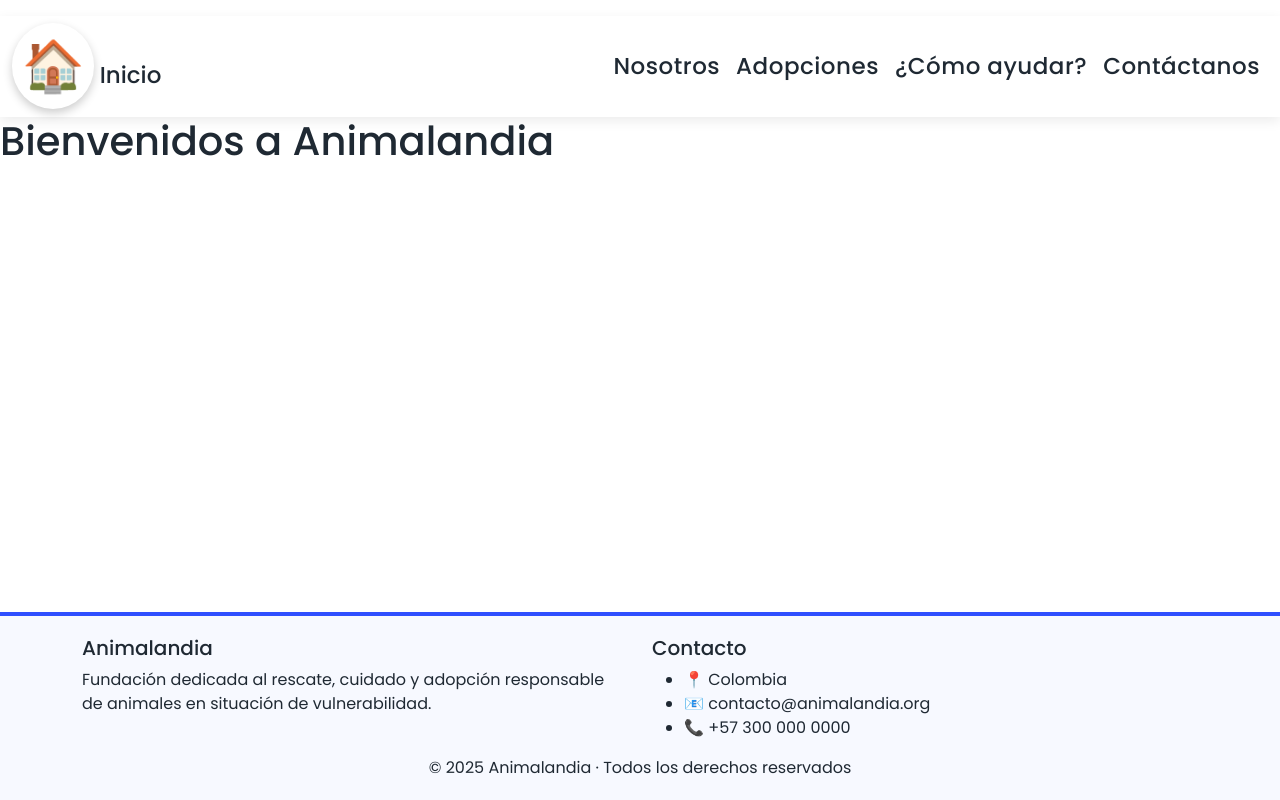
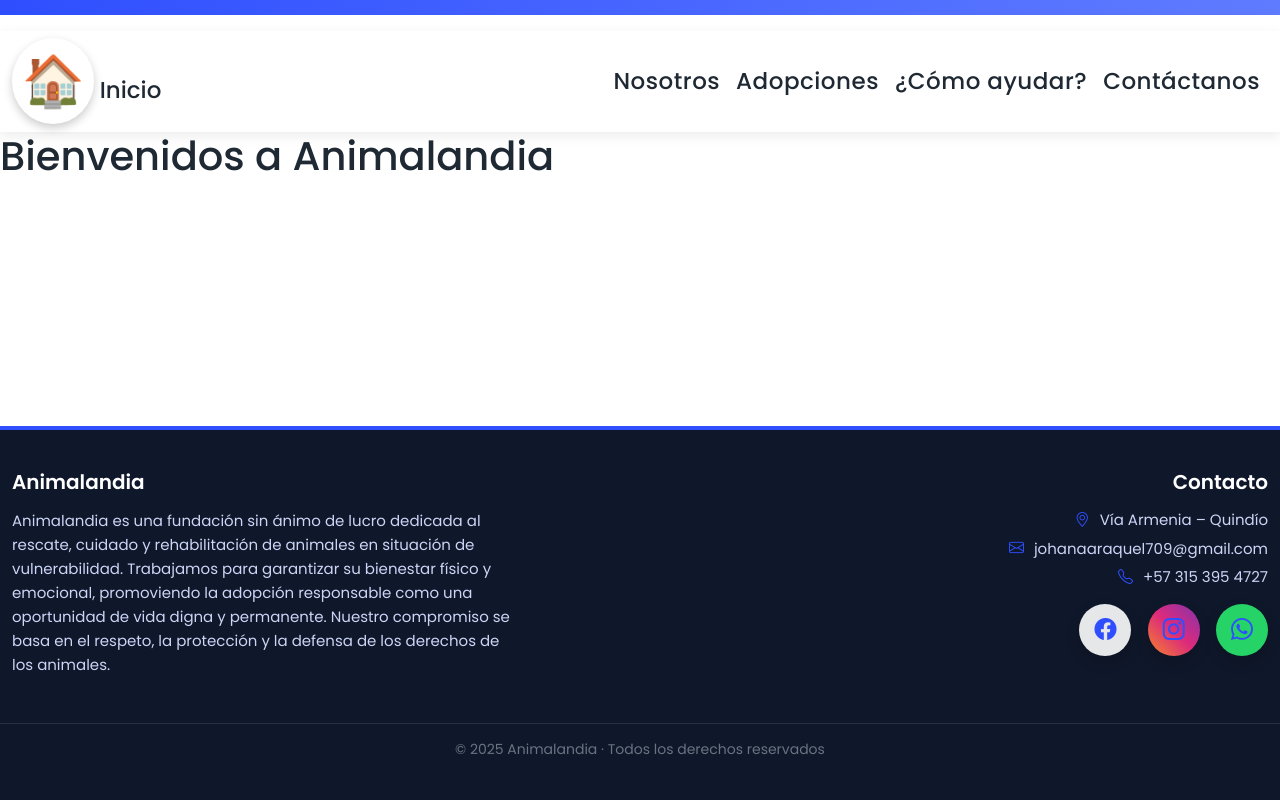
Before and after one commit to kthryn1995/Animalandia-Web, a PHP site: page / in a window 1280 px wide. Run offline with PHP 8.4, Linux system fonts and the light colour scheme.

Commit message:
se agrega el footer y se mejora detalles del template, agregando mejores en css

```diff
--- a/src/CSS/main.css
+++ /dev/null
@@ -1,126 +0,0 @@
-:root {
-    --color-principal: #2f4fff;   /* azul principal */
-    --color-secundario: #5f7cff;  /* azul más suave */
-    --color-fondo: #f7f9ff;       /* fondo claro */
-    --color-texto: #1f2933;       /* texto */
-}
-
-/*tipografia*/
-body {
-    font-family: 'Poppins', sans-serif;
-    color: var(--color-texto);
-
-
-_____________________________________________________
-
-/*Barra inicial de la pagina */
-.top-bar {
-    height: 15px;
-    background: linear-gradient(
-        to right,
-        var(--color-principal),
-        var(--color-secundario)
-    );
-}/
-
-
-}
-/*Navbar (fondo, altura, sombra)*/
-.navbar {
-    background-color: white;
-    padding: 8px 0;
-    box-shadow: 0 4px 12px rgba(0,0,0,0.08);
-}
-
-
-
-/*Links del menú*/
-.navbar .nav-link {
-    font-family: 'Poppins', sans-serif;
-    font-size: 23px;
-    font-weight: 500;
-    color: var(--color-texto) !important;
-    letter-spacing: 0.5px;
-}
-
-.navbar .nav-link::after {
-    content: "";
-    position: absolute;
-    left: 0;
-    bottom: -6px;
-    width: 0;
-    height: 3px;
-    background-color: var(--color-principal);
-    transition: width 0.3s ease;
-    border-radius: 2px;
-}
-
-.navbar .nav-link:hover::after {
-    width: 100%;
-}
-
-
-
-/*css para la casita de inicio*/
-
-.home-emoji {
-    font-size: 50px;
-    background-color: var(--color-fondocolor-fondo);
-    color: white;
-    padding: 8px 10px;
-    border-radius: 50%;
-    box-shadow: 0 4px 10px rgba(0,0,0,0.2);
-    transition: 0.3s;
-}
-
-.home-emoji:hover {
-    background-color: var(--color-secundario);
-    transform: scale(1.1);
-}
-
-
-.home-text {
-    font-size: 23px;
-    font-weight: 500;
-    color: var(--color-texto);
-}
-
-
-/*Ajuste para móvil- ocultarlo*/
-@media (max-width: 576px) {
-    .home-text {
-        display: none;
-    }
-}
-
-/*Ajuste para el footer*/
-.footer {
-    background-color: var(--color-fondo);
-    border-top: 1px solid #e0e4ff;
-    padding: 20px 0;
-    margin-top: 60px;
-}
-.footer {
-    border-top: 4px solid var(--color-principal);
-}
-.footer-text {
-    font-size: 14px;
-    color: #6b7280;
-    margin: 0;
-}
-
-
-
- /* para que el footer baje*/
-html, body {
-    height: 100%;
-}
-
-body {
-    display: flex;
-    flex-direction: column;
-}
-
-.contenido {
-    flex: 1;
-}
--- /dev/null
+++ b/src/css/templates.css
@@ -0,0 +1,294 @@
+
+/* ===============================
+   VARIABLES GENERALES
+   =============================== */
+
+
+   :root {
+    --color-principal: #2f4fff;   /* azul principal */
+    --color-secundario: #5f7cff;  /* azul más suave */
+    --color-fondo: #f7f9ff;       /* fondo claro */
+    --color-texto: #1f2933;       /* texto */
+}
+/* ===============================
+ESTILOS GENERALES
+=============================== */
+
+
+body {
+    font-family: 'Poppins', sans-serif;
+    color: var(--color-texto);
+/*Barra inicial de la pagina */
+.top-bar {
+    height: 15px;
+    background: linear-gradient(
+        to right,
+        var(--color-principal),
+        var(--color-secundario)
+    );
+}/
+
+/* ===============================
+   NAVBAR PÚBLICO
+   =============================== */
+
+
+}
+/*Navbar (fondo, altura, sombra)*/
+.navbar {
+    background-color: white;
+    padding: 8px 0;
+    box-shadow: 0 4px 12px rgba(0,0,0,0.08);
+}
+
+
+
+/*Links del menú*/
+.navbar .nav-link {
+    font-family: 'Poppins', sans-serif;
+    font-size: 23px;
+    font-weight: 500;
+    color: var(--color-texto) !important;
+    letter-spacing: 0.5px;
+}
+
+/* Navbar con línea animada inferior */
+.navbar {
+    position: relative;
+}
+
+/* Línea oculta */
+.navbar::after {
+    content: "";
+    position: absolute;
+    bottom: 0;
+    left: 0;
+    width: 0;
+    height: 3px;
+    background: linear-gradient(
+        to right,
+        var(--color-principal),
+        var(--color-secundario)
+    );
+    transition: width 0.4s ease;
+}
+
+/* Al pasar el mouse por TODO el nav */
+.navbar:hover::after {
+    width: 100%;
+}
+
+
+
+
+/* ===============================
+   Casita del inicio
+   =============================== */
+
+.home-emoji {
+    font-size: 50px;
+    background-color: var(--color-fondocolor-fondo);
+    color: white;
+    padding: 8px 10px;
+    border-radius: 50%;
+    box-shadow: 0 4px 10px rgba(0,0,0,0.2);
+    transition: 0.3s;
+}
+
+.home-emoji:hover {
+    background-color: var(--color-secundario);
+    transform: scale(1.1);
+}
+
+
+.home-text {
+    font-size: 23px;
+    font-weight: 500;
+    color: var(--color-texto);
+}
+
+
+/*Ajuste para móvil- ocultarlo*/
+@media (max-width: 576px) {
+    .home-text {
+        display: none;
+    }
+}
+
+
+
+
+/*Ajuste para el footer*/
+/* ===============================
+   FOOTER PÚBLICO
+   =============================== */
+
+.footer {
+    background-color: var(--color-fondo);
+    border-top: 4px solid var(--color-principal);
+    padding: 40px 0 20px;
+    margin-top: 60px;
+}
+
+.footer-container {
+    max-width: 500%; /* controla lo ancho visual */
+}
+
+.footer-title {
+    font-weight: 800;
+    margin-bottom: 12px;
+}
+
+.footer-desc {
+    font-size: 15px;
+    line-height: 1.6;
+    color: #4b5563;
+}
+
+.footer-contact {
+    list-style: none;
+    padding: 0;
+    margin-bottom: 10px;
+}
+
+.footer-contact li {
+    margin-bottom: 6px;
+    font-size: 15px;
+}
+
+.footer-contact i {
+    color: var(--color-principal);
+    margin-right: 6px;
+}
+
+.footer-social a {
+    font-size: 22px;
+    margin-left: 12px;
+    color: var(--color-principal);
+    transition: 0.3s;
+}
+
+.footer-social a:hover {
+    color: var(--color-secundario);
+    transform: scale(1.1);
+}
+
+.footer-bottom {
+    margin-top: 30px;
+    font-size: 14px;
+    color: #6b7280;
+}
+
+/* ===============================
+   fOOTER-DARK
+   =============================== */
+
+.footer-dark {
+    background-color: #0f172a; /* azul oscuro elegante */
+    color: #e5e7eb;
+    padding: 40px 0;
+}
+
+.footer-dark h5 {
+    color: white;
+    margin-bottom: 15px;
+}
+
+.footer-dark p,
+.footer-dark li {
+    color: #cbd5f5;
+}
+
+.footer-dark .footer-bottom {
+    border-top: 1px solid rgba(255,255,255,0.1);
+    margin-top: 30px;
+    padding-top: 15px;
+    font-size: 14px;
+    text-align: center;
+}
+
+
+
+
+
+/* para que el footer baje*/
+html, body { height: 100%; }
+body { display: flex; flex-direction: column; }
+.contenido { flex: 1; }
+
+.footer-container {
+    max-width: 800x; /* puedes probar 960px o 1100px */
+}
+
+
+
+/* ===============================
+   fOOTER-SOCIAL
+   =============================== */
+
+
+.footer-social {
+    margin-top: 15px;
+}
+
+.social-icon {
+    display: inline-flex;
+    align-items: center;
+    justify-content: center;
+
+    width: 52px;
+    height: 52px;
+
+    margin-left: 12px;
+
+    font-size: 26px;
+    color: white;
+
+    border-radius: 50%;
+    box-shadow: 0 6px 14px rgba(0,0,0,0.18);
+
+    transition: all 0.3s ease;
+    text-decoration: none;
+}
+
+
+.social-icon.facebook {
+    background-color: #e5e7e8;
+}
+
+.social-icon.instagram {
+    background: linear-gradient(
+        45deg,
+        #f58529,
+        #dd2a7b,
+        #8134af
+    );
+}
+
+.social-icon.whatsapp {
+    background-color:   #25d366;
+}
+
+
+
+
+.social-icon:hover {
+    transform: translateY(-5px) scale(1.12);
+    box-shadow: 0 10px 20px rgba(0,0,0,0.25);
+}
+
+
+.social-icon {
+    animation: floatIn 0.6s ease forwards;
+}
+
+@keyframes floatIn {
+    from {
+        opacity: 0;
+        transform: translateY(10px);
+    }
+    to {
+        opacity: 1;
+        transform: translateY(0);
+    }
+}
--- a/templates/cabecera_publica.php
+++ b/templates/cabecera_publica.php
@@ -11,7 +11,8 @@
     <link href="https://cdn.jsdelivr.net/npm/bootstrap-icons/font/bootstrap-icons.css" rel="stylesheet">
 
     <!-- CSS propios -->
-    <link rel="stylesheet" href="src/css/main.css">
+    <link rel="stylesheet" href="src/css/templates.css">
+
 <!-- Tipografia -->
 <link href="https://fonts.googleapis.com/css2?family=Poppins:wght@300;400;500;600&display=swap" rel="stylesheet">
 
--- a/templates/pie_publico.php
+++ b/templates/pie_publico.php
@@ -1,35 +1,64 @@
-<footer class="footer">
-    <div class="container">
+<footer class="footer footer-dark">
+    <div class="container footer-container">
+        <div class="row align-items-start">
 
-        <div class="row">
+      <!-- Izquierda -->
+      <div class="col-md-5">
+        <h5 class="footer-title">Animalandia</h5>
+        <p class="footer-desc">
+          Animalandia es una fundación sin ánimo de lucro dedicada al rescate, cuidado y rehabilitación de animales en situación
+          de vulnerabilidad. Trabajamos para garantizar su bienestar físico y emocional, promoviendo la adopción responsable como
+          una oportunidad de vida digna y permanente.
+          Nuestro compromiso se basa en el respeto, la protección y la defensa de los derechos de los animales.
+        </p>
+      </div>
 
-            <!-- Información -->
-            <div class="col-md-6 footer-info">
-                <h5>Animalandia</h5>
-                <p>
-                    Fundación dedicada al rescate, cuidado y adopción responsable
-                    de animales en situación de vulnerabilidad.
-                </p>
-            </div>
+      <!-- Centro vacío -->
+      <div class="col-md-2"></div>
 
-            <!-- Contacto -->
-            <div class="col-md-6 footer-contacto">
-                <h5>Contacto</h5>
-                <ul>
-                    <li>📍 Colombia</li>
-                    <li>📧 contacto@animalandia.org</li>
-                    <li>📞 +57 300 000 0000</li>
-                </ul>
-            </div>
+      <!-- Derecha -->
+      <div class="col-md-5 text-md-end">
+        <h5 class="footer-title">Contacto</h5>
 
-        </div>
+        <ul class="footer-contact">
+          <li><i class="bi bi-geo-alt"></i> Vía Armenia – Quindío</li>
+          <li><i class="bi bi-envelope"></i> johanaaraquel709@gmail.com</li>
+          <li><i class="bi bi-telephone"></i> +57 315 395 4727</li>
+        </ul>
 
-        <div class="footer-bottom text-center">
-            © <?php echo date('Y'); ?> Animalandia · Todos los derechos reservados
-        </div>
+        <!-- Redes -->
 
+  <div class="footer-social">
+    <a href="https://www.facebook.com/share/17C7GF9pMG/"
+    class="social-icon facebook"
+    target="_blank"
+    rel="noopener noreferrer">
+    <i class="bi bi-facebook"></i>
+</a>
+
+
+    <a href="https://www.instagram.com/animalandia.38/"
+   class="social-icon instagram"
+   target="_blank"
+   rel="noopener noreferrer">
+    <i class="bi bi-instagram"></i>
+</a>
+    <a href="https://wa.me/573153954727"
+       class="social-icon whatsapp"
+       target="_blank" rel="noopener noreferrer застав">
+        <i class="bi bi-whatsapp"></i>
+    </a>
+</div>
+</div>
+
+    <div class="footer-bottom text-center">
+      © 2025 Animalandia · Todos los derechos reservados
     </div>
+
+  </div>
 </footer>
+
+
 
 <!-- Bootstrap JS -->
 <script src="https://cdn.jsdelivr.net/npm/bootstrap@5.3.2/dist/js/bootstrap.bundle.min.js"></script>
```
Also changed, not shown: src/generales.css (added).
